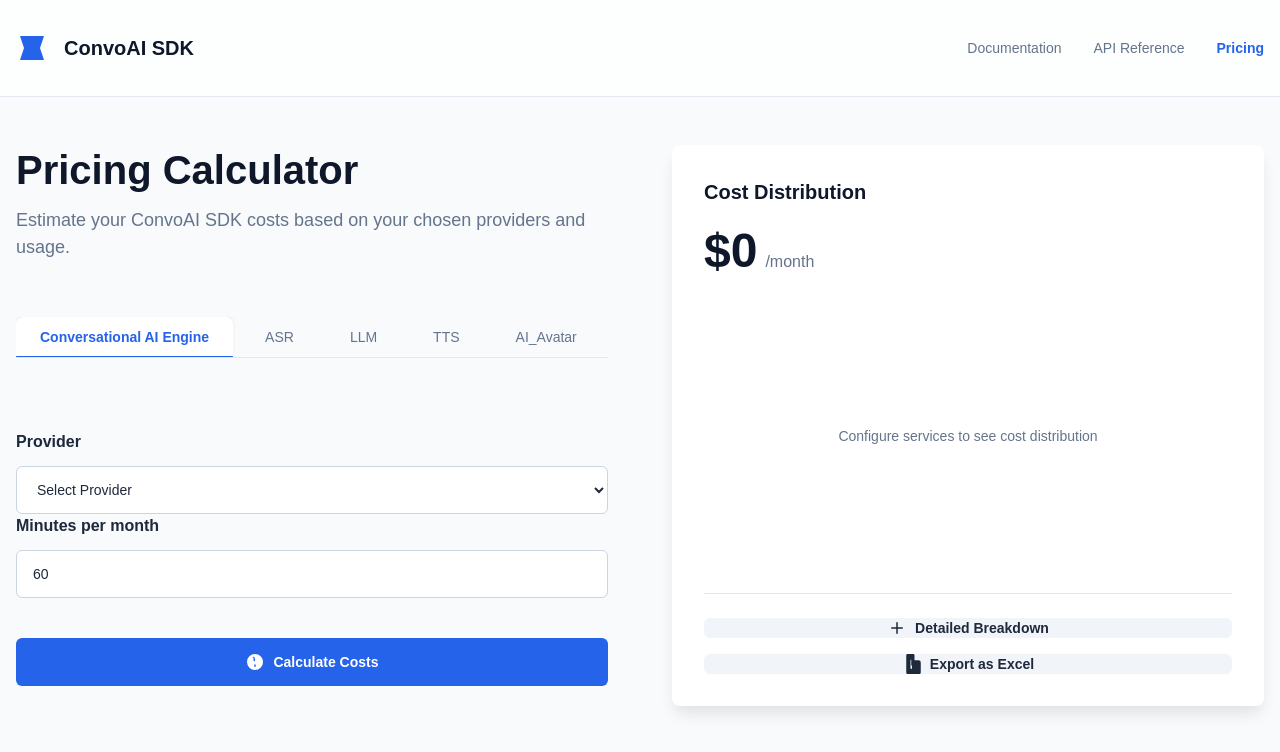
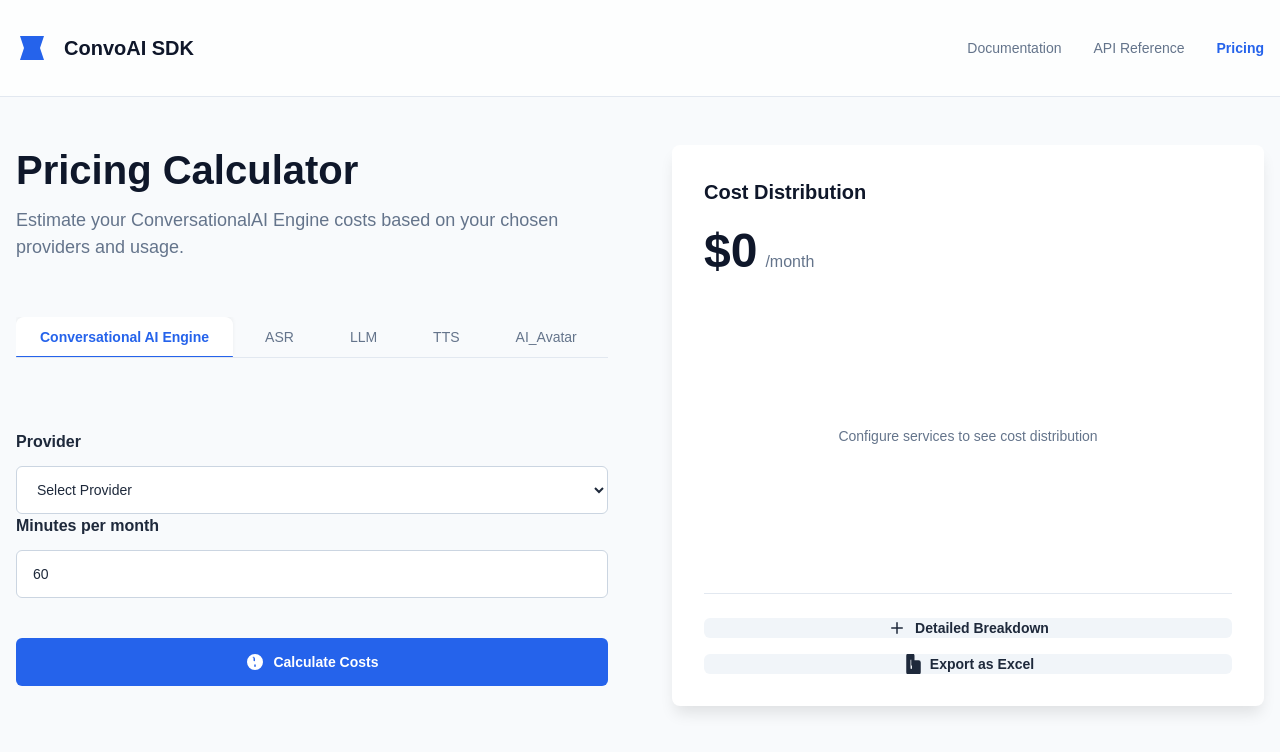
Before and after one commit to sarthak1991/agorapricingcalculator, a React (Vite) app: page / in a window 1280 px wide. Shown: the top 752 px of the page. Built offline with nearby package versions, Linux system fonts and the light colour scheme.

Commit message:
Minor verbatism changes

```diff
--- a/src/components/PricingCalculator.jsx
+++ b/src/components/PricingCalculator.jsx
@@ -1324,7 +1324,7 @@ const PricingCalculator = () => {
                 <div className="content-left">
                     <div className="title-section">
                         <h2>Pricing Calculator</h2>
-                        <p>Estimate your ConvoAI SDK costs based on your chosen providers and usage.</p>
+                        <p>Estimate your ConversationalAI Engine costs based on your chosen providers and usage.</p>
                     </div>
 
                     <div className="tabs-section">
```
